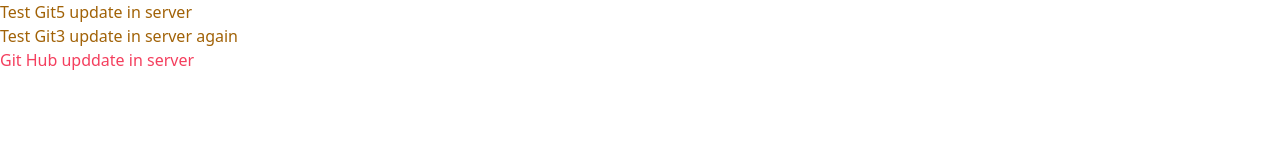
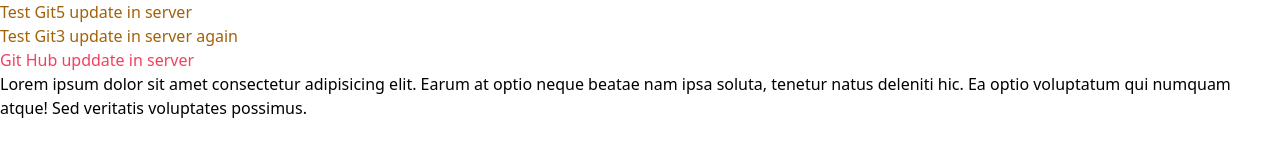
Before and after one commit to HtetEaindrayL11/tailwindtest1, a website: page src/index.html in a window 1280 px wide. Drawn offline with Linux system fonts and the light colour scheme.

Commit message:
version six

```diff
--- a/src/index.html
+++ b/src/index.html
@@ -10,5 +10,6 @@
     <h2 class="text-yellow-700">Test Git5 update in server</h2>
     <h2 class="text-yellow-700">Test Git3 update in server again</h2>
     <h2 class="text-rose-500">Git Hub upddate in server</h2>
+    <p>Lorem ipsum dolor sit amet consectetur adipisicing elit. Earum at optio neque beatae nam ipsa soluta, tenetur natus deleniti hic. Ea optio voluptatum qui numquam atque! Sed veritatis voluptates possimus.</p>
 </body>
 </html>
```
